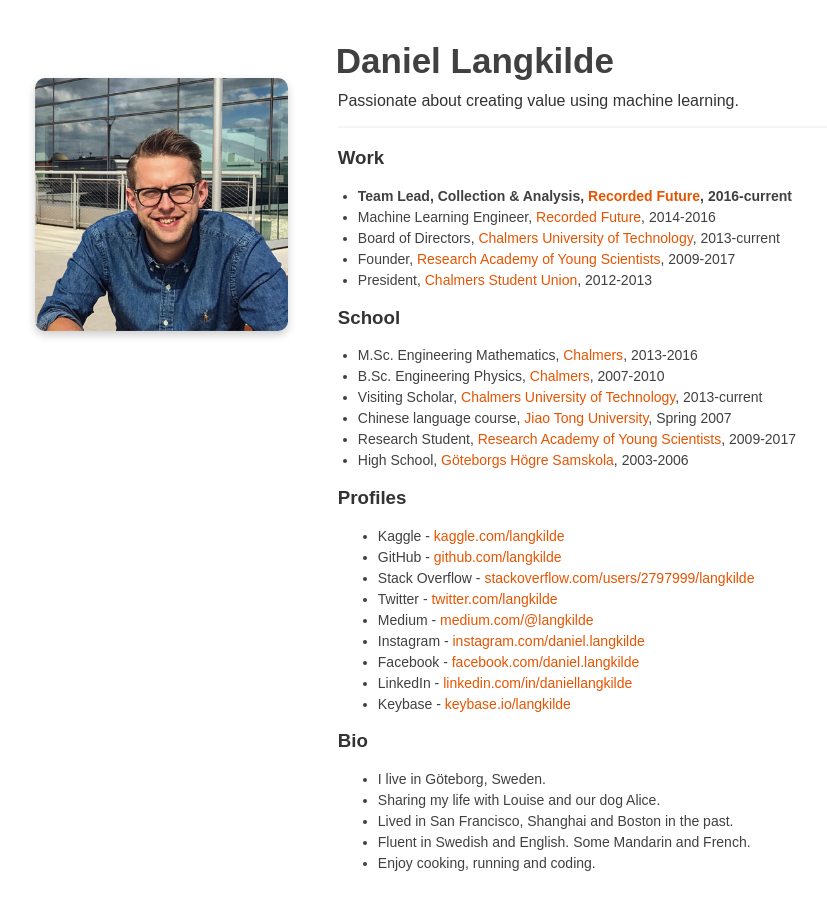
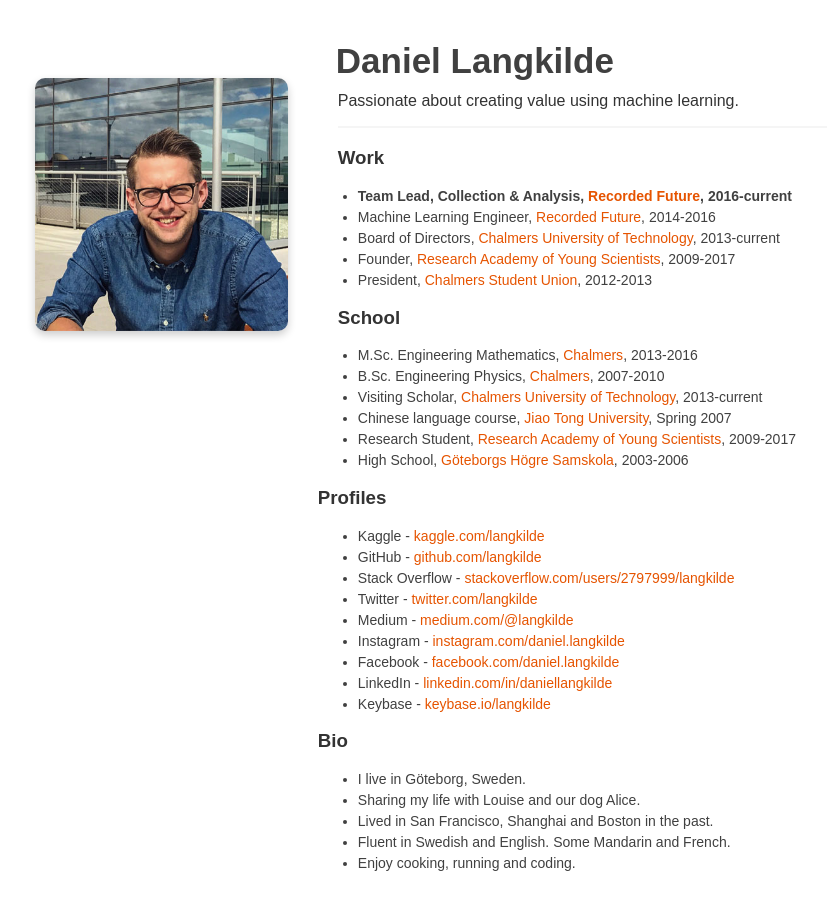
Before and after one commit to langkilde/daniel.langkilde.se, a React app: page / in a window 1280 px wide. Shown: the top 910 px of the page, without its empty margins (43-870 px from the left). Built offline with nearby package versions, Linux system fonts and the light colour scheme.

Commit message:
fix missing list adjustment

```diff
--- a/src/components/bioList.tsx
+++ b/src/components/bioList.tsx
@@ -15,7 +15,7 @@ class BioList extends React.Component<IBioListProps, any> {
 
   public render() {
     return (
-      <div>
+      <div className="item-container">
         <h3>{this.props.grouping}</h3>
         <ul>
           {this.props.list_items.map(this.renderBioItem)}
--- a/src/components/profilesList.tsx
+++ b/src/components/profilesList.tsx
@@ -23,7 +23,7 @@ class ProfilesList extends React.Component<IProfilesListPros, any> {
 
   public render() {
     return (
-      <div>
+      <div className="item-container">
         <h3>{this.props.grouping}</h3>
         <ul>
           {this.props.list_items.map(ProfilesList.renderProfile)}
```
